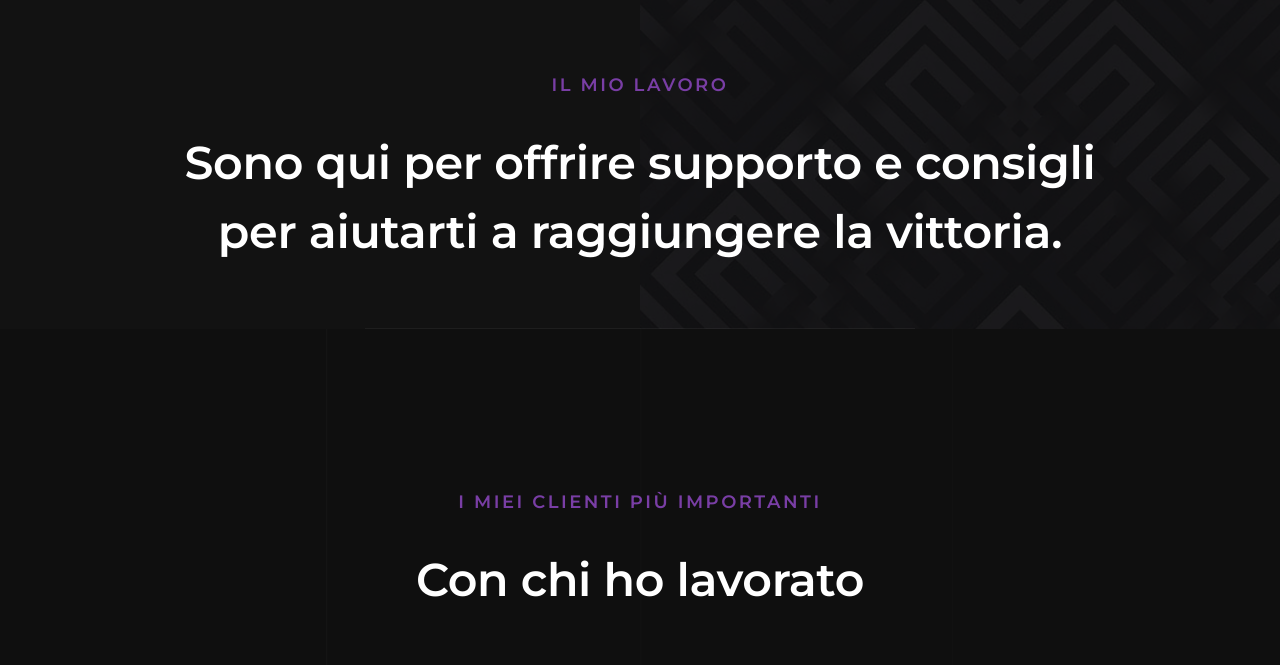
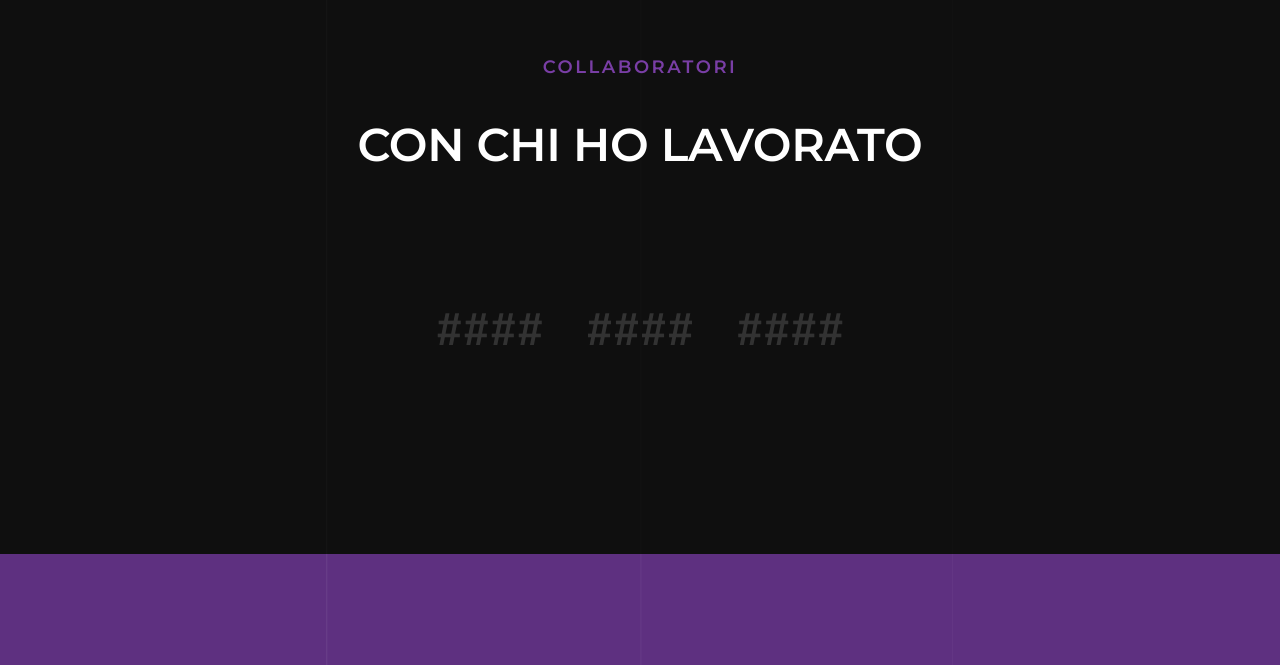
Before and after one commit to MillyyMc/millyymc.github.io, a plain HTML site: page index.html in a window 1280 px wide. Shown: the part 2457-3122 px from the top of the page. Drawn offline with Linux system fonts and the light colour scheme.

Commit message:
Grammatica

```diff
--- a/index.html
+++ b/index.html
@@ -65,7 +65,7 @@
                     <li><a class="smoothscroll"  href="#home" title="home">Home</a></li>
                     <li><a class="smoothscroll"  href="#about" title="about">About me</a></li>
                     <li><a class="smoothscroll"  href="#modalita" title="modalita">Modalità</a></li>
-                    <li><a class="smoothscroll"  href="#works" title="works">Lavori</a></li>
+                    <li><a class="smoothscroll"  href="#collaborazioni" title="Collaborazioni">Collaborazioni</a></li>
                     <li><a class="smoothscroll"  href="#contact" title="contact">Contatti</a></li>
                 </ul>
 
@@ -152,7 +152,7 @@
 
         <div class="row section-header bit-narrow" data-aos="fade-up">
             <div class="col-full">
-                <h3 class="subhead">Chi sono</h3>
+                <h3 class="subhead">CHI SONO</h3>
                 <h1 class="display-1">
                     Sono Alice Milesi, nata nel luglio 2006 a Bergamo. Appassionata di Minecraft e delle modalità PvP come KitPvP e BedWars. Amo competere, migliorare le abilità e sfidare giocatori nelle battaglie.
                 </h1>
@@ -210,24 +210,9 @@
 
     </section> <!-- end s-about -->
 
-
-
-    <!-- works
-    ================================================== -->
-    <section id="works" class="s-works target-section">
-
-        <div class="row section-header has-bottom-sep narrow target-section" data-aos="fade-up">
-            <div class="col-full">
-                <h3 class="subhead">Il mio lavoro</h3>
-                <h1 class="display-1">
-                    Sono qui per offrire supporto e consigli per aiutarti a raggiungere la vittoria.
-                </h1>
-            </div>
-        </div> <!-- end section-header -->
-
     <!-- clients
     ================================================== -->
-    <section id="clients" class="s-clients target-section darker">
+    <section id="collaborazioni" class="s-clients target-section darker">
 
         <div class="grid-overlay">
             <div></div>
@@ -235,8 +220,8 @@
 
         <div class="row section-header text-center narrow" data-aos="fade-up">
             <div class="col-full">
-                <h3 class="subhead">I miei clienti più importanti</h3>
-                <h1 class="display-1">Con chi ho lavorato</h1>
+                <h3 class="subhead">Collaboratori</h3>
+                <h1 class="display-1">CON CHI HO LAVORATO</h1>
             </div>
         </div> <!-- end section-header -->
 
```
